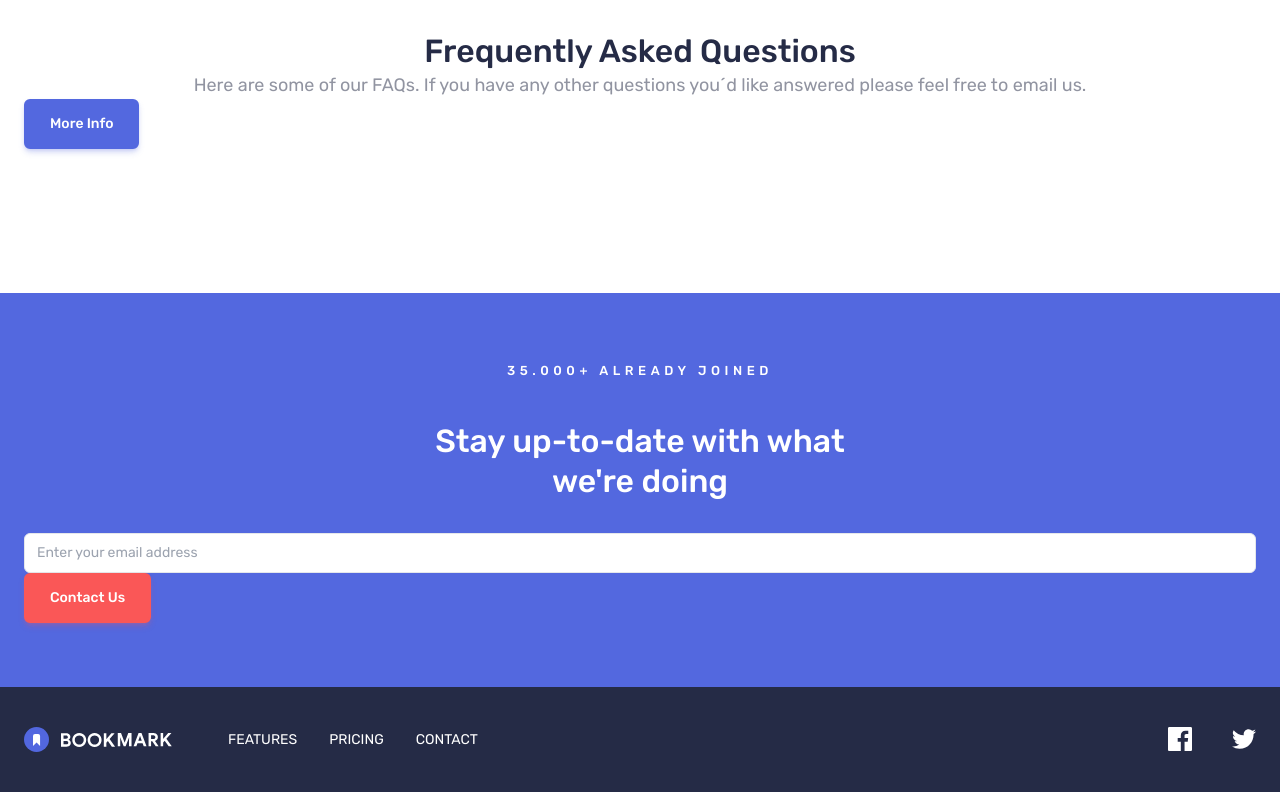
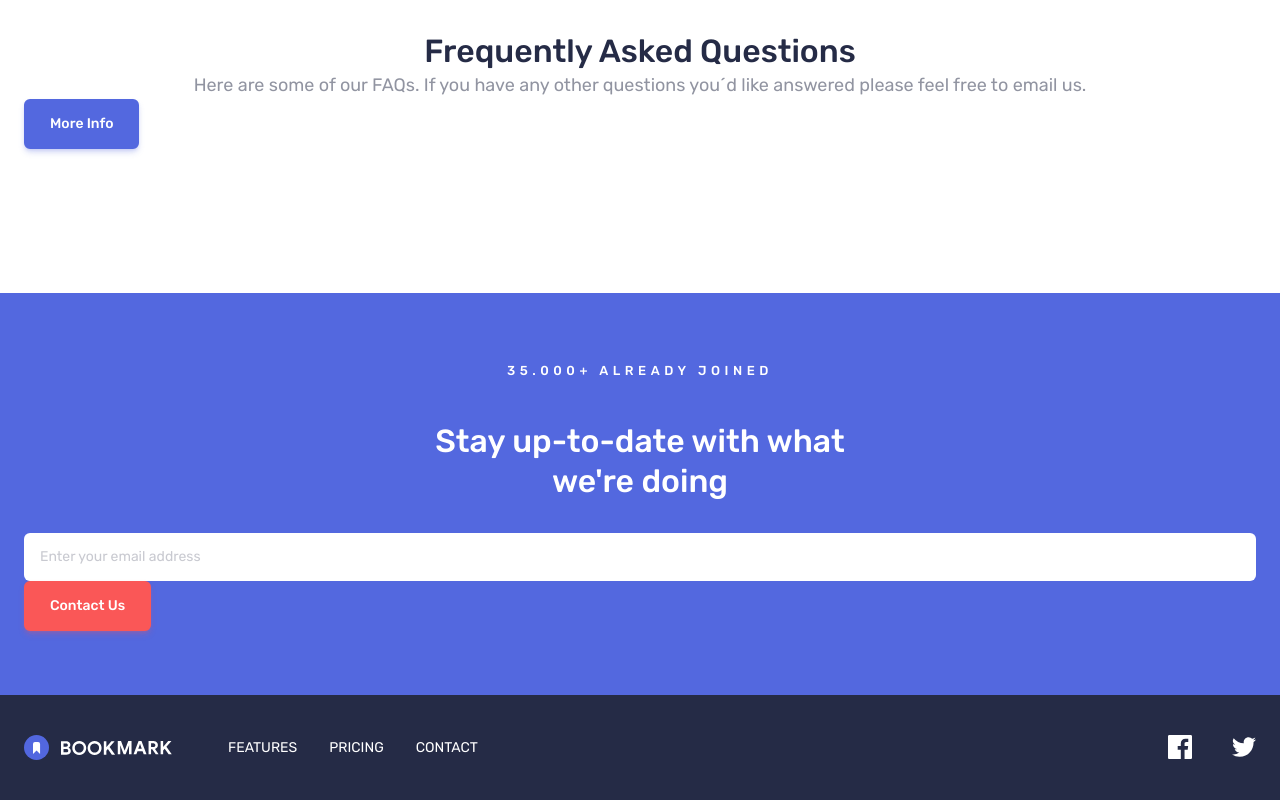
Before and after one commit to abizmo/bookmark-landing-page, an Astro site: page / in a window 1280 px wide. Shown: the part 2987-3787 px from the top of the page. Built offline with nearby package versions, Linux system fonts and the light colour scheme; Astro itself is replaced by a stand-in of ours.

Commit message:
add style to input component

```diff
--- a/src/components/ui/input.tsx
+++ b/src/components/ui/input.tsx
@@ -1,6 +1,6 @@
-import * as React from "react"
+import * as React from 'react'
 
-import { cn } from "@/lib/utils"
+import { cn } from '@/lib/utils'
 
 export interface InputProps
   extends React.InputHTMLAttributes<HTMLInputElement> {}
@@ -11,7 +11,7 @@ const Input = React.forwardRef<HTMLInputElement, InputProps>(
       <input
         type={type}
         className={cn(
-          "flex h-10 w-full rounded-md border border-input bg-background px-3 py-2 text-sm ring-offset-background file:border-0 file:bg-transparent file:text-sm file:font-medium placeholder:text-muted-foreground focus-visible:outline-none focus-visible:ring-2 focus-visible:ring-ring focus-visible:ring-offset-2 disabled:cursor-not-allowed disabled:opacity-50",
+          'flex h-12 px-4 rounded-md w-full text-sm text-neutral-900 placeholder:text-neutral-400/50 focus-visible:outline-none',
           className
         )}
         ref={ref}
@@ -20,6 +20,6 @@ const Input = React.forwardRef<HTMLInputElement, InputProps>(
     )
   }
 )
-Input.displayName = "Input"
+Input.displayName = 'Input'
 
 export { Input }
```
